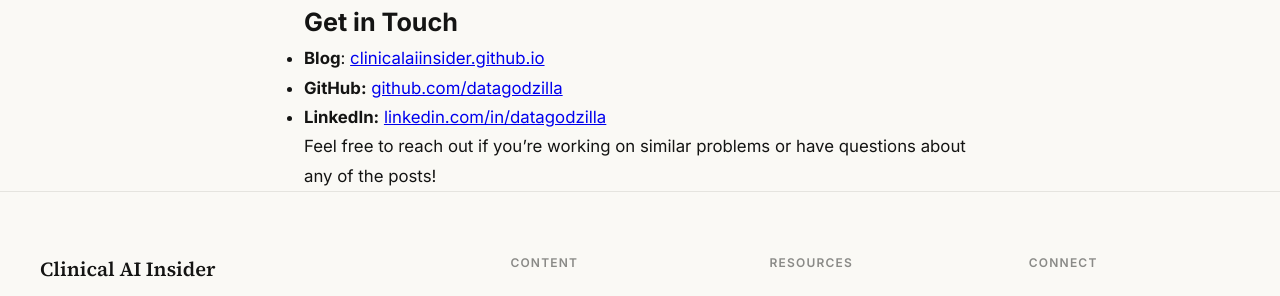
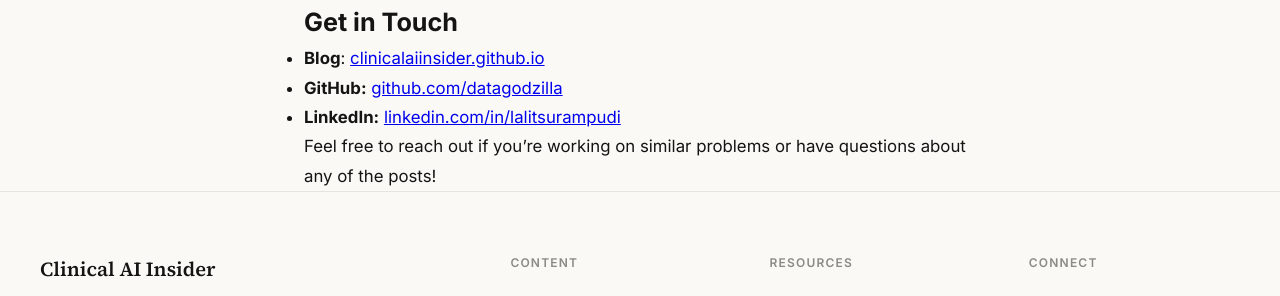
Before and after one commit to clinicalaiinsider/clinicalaiinsider.github.io, a Jekyll site: the page built from about.md, in a window 1280 px wide and 900 px high, scrolled down 646 px. Shown: the part 325-621 px from the top of the window. Built offline with Jekyll 4.4.1, drawn with Linux system fonts in a browser that asks for light colours.

Commit message:
Update LinkedIn link display text in About page
Changed display text from 'datagodzilla' to 'lalitsurampudi' to match actual profile URL.

🤖 Generated with [Claude Code](https://claude.com/claude-code)

Co-Authored-By: Claude Opus 4.5 <noreply@anthropic.com>

```diff
--- a/about.md
+++ b/about.md
@@ -33,6 +33,6 @@ This site documents my learning journey through clinical informatics. Each post
 
 - **Blog**: [clinicalaiinsider.github.io](https://clinicalaiinsider.github.io/)
 - **GitHub:** [github.com/datagodzilla](https://github.com/datagodzilla)
-- **LinkedIn:** [linkedin.com/in/datagodzilla](https://www.linkedin.com/in/lalitsurampudi/)
+- **LinkedIn:** [linkedin.com/in/lalitsurampudi](https://www.linkedin.com/in/lalitsurampudi/)
 
 Feel free to reach out if you're working on similar problems or have questions about any of the posts!
```
